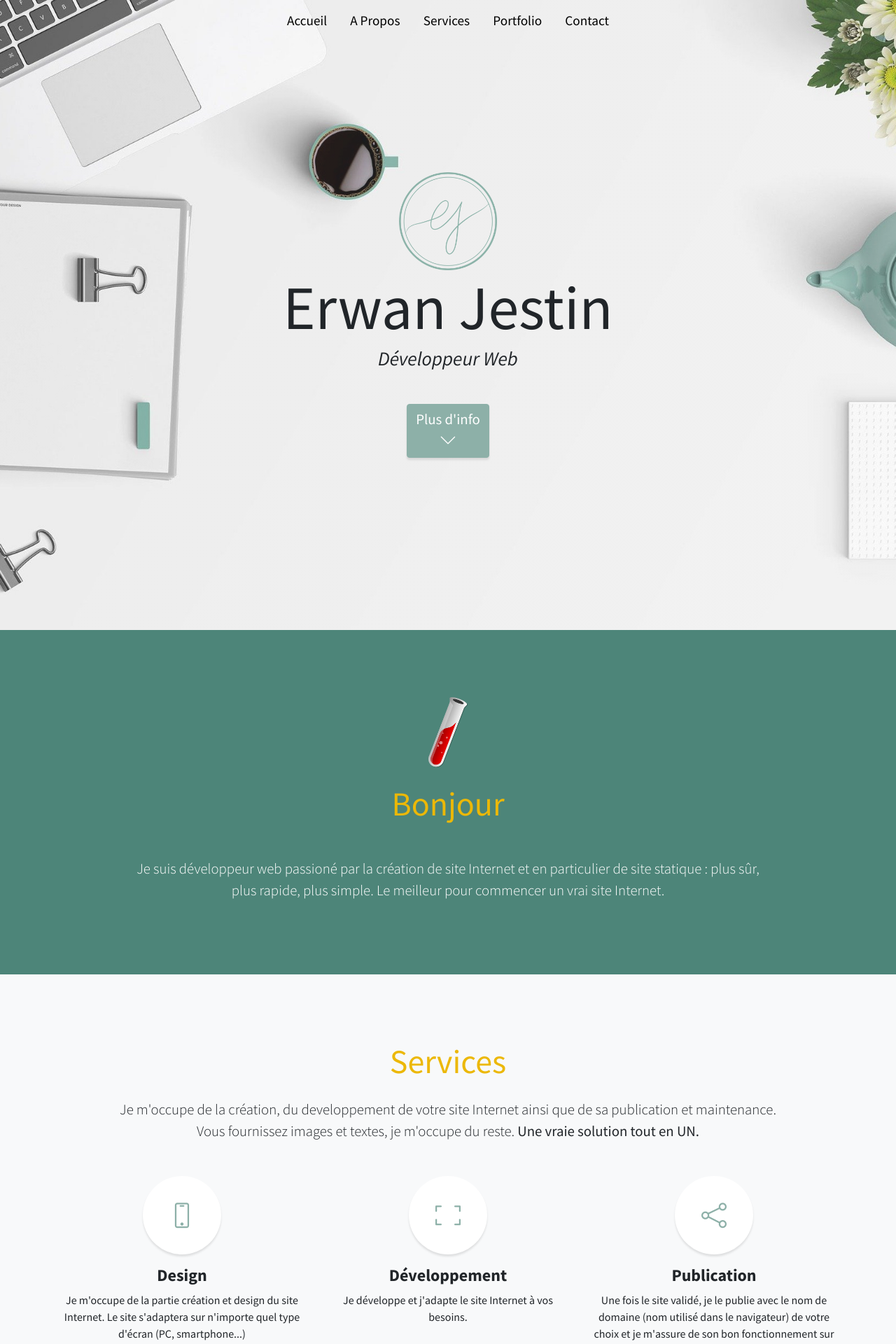
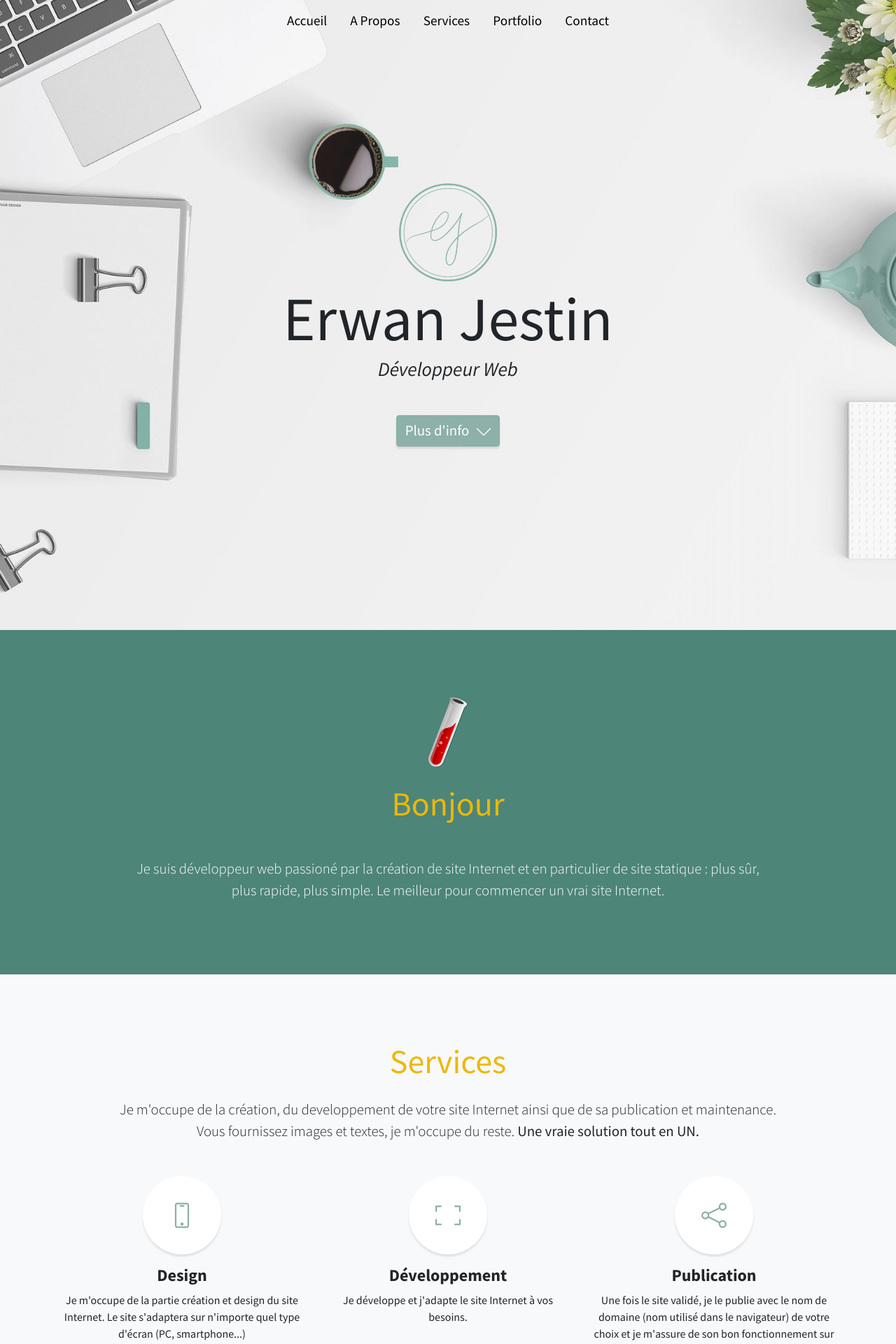
Before and after one commit to ErwanJes/ej-portfolio, a Jekyll site: the page built from index.markdown, in a window 1280 px wide. Shown: the top 1920 px of the page at 70% size. Built offline with Jekyll 4.4.1, drawn with Linux system fonts in a browser that asks for light colours; nearby versions of some CDN libraries; library files that are not in the unit come from our copies.

Commit message:
Fix UI details

```diff
--- a/_layouts/home.html
+++ b/_layouts/home.html
@@ -39,9 +39,9 @@
           <em>Développeur Web</em>
         </h3>
         <a id="cta-button" class="btn btn-primary js-scroll-trigger" href="#about">Plus d'info
-          <span class="service-small-icon">
-            <i class="icon-arrow-down"></i>
-          </span>
+          <!-- <span class="service-small-icon"> -->
+            <i class="icon-arrow-down v-center small-left-padding"></i>
+          <!-- </span> -->
         </a>
       </div>
       <div class="overlay"></div>
@@ -123,7 +123,7 @@
         <div class="row">
           <div class="col-lg-12">
             <a id="contact-button" class="btn btn-primary" href="mailto:{{ site.email }}" target="_blank">Me Contacter
-            <i style="margin-left:10px;padding-top:20px;vertical-align: middle;" class="icon-envelope"></i>
+            <i class="v-center small-left-padding icon-envelope" style="padding-top:20px;"></i>
             </a>
           </div>
         </div>
--- a/assets/css/style.css
+++ b/assets/css/style.css
@@ -46,6 +46,13 @@
   color: #4d8579;
 }
 
+.v-center {
+  vertical-align: middle;
+}
+
+.small-left-padding {
+  margin-left: 6px;
+}
 /********************************************************/
 /************************ Header ************************/
 /********************************************************/
@@ -212,7 +219,7 @@
   .sidebar-nav li a:hover {
     text-decoration: none;
     color: #fff;
-    background: #1D809F;
+    background: #4d8579;
   }
 
   .sidebar-nav li a:active,
@@ -343,9 +350,9 @@
   backdrop-filter: blur(4px);
   position: absolute;
   bottom: 0;
-  padding: 0 5rem 2rem;
+  padding: 0 3rem 1rem;
   width: 100%;
-  height: 35%;
+  height: 40%;
 }
 
 .portfolio-item .caption .caption-content {
@@ -355,27 +362,27 @@
 }
 
 .portfolio-item .caption .caption-content h2 {
-  font-size: 0.8rem;
+  font-size: 1rem;
   text-transform: uppercase;
 }
 
 .portfolio-item .caption .caption-content p {
   font-weight: 300;
-  font-size: 1.2rem;
+  font-size: 1rem;
 }
 
-@media (min-width: 992px) {
-  .portfolio-item {
+/* @media (min-width: 992px) { */
+  /* .portfolio-item {
     max-width: none;
     margin: 0;
-  }
-  .portfolio-item .caption {
+  } */
+  /* .portfolio-item .caption {
     -webkit-transition: -webkit-clip-path 0.25s ease-out, background-color 0.7s;
     transition: -webkit-clip-path 0.25s ease-out, background-color 0.7s;
     -webkit-clip-path: inset(0px);
     clip-path: inset(0px);
-  }
-  .portfolio-item .caption .caption-content {
+  } */
+  /* .portfolio-item .caption .caption-content {
     transition: opacity 0.25s;
     margin-left: 5rem;
     margin-right: 5rem;
@@ -390,13 +397,13 @@
   .portfolio-item:hover img {
     -webkit-clip-path: inset(2rem);
     clip-path: inset(2rem);
+  } */
+  .portfolio-item:hover .caption {
+    background-color: rgba(117, 169, 156, 0.7);
+    /* -webkit-clip-path: inset(2rem);
+    clip-path: inset(2rem); */
   }
-  .portfolio-item:hover .caption {
-    background-color: rgba(117, 169, 156, 0.9);
-    -webkit-clip-path: inset(2rem);
-    clip-path: inset(2rem);
-  }
-}
+/* } */
 
 
 /********************************************************/
--- a/assets/js/main.js
+++ b/assets/js/main.js
@@ -27,7 +27,7 @@
   $('#sidebar-wrapper .js-scroll-trigger').click(function() {
     $("#sidebar-wrapper").removeClass("active");
     $(".menu-toggle").removeClass("active");
-    $(".menu-toggle > .fa-bars, .menu-toggle > .fa-times").toggleClass("fa-bars fa-times");
+    // $(".menu-toggle > .fa-bars, .menu-toggle > .fa-times").toggleClass("fa-bars fa-times");
   });
 
   // Scroll to top button appear
```
